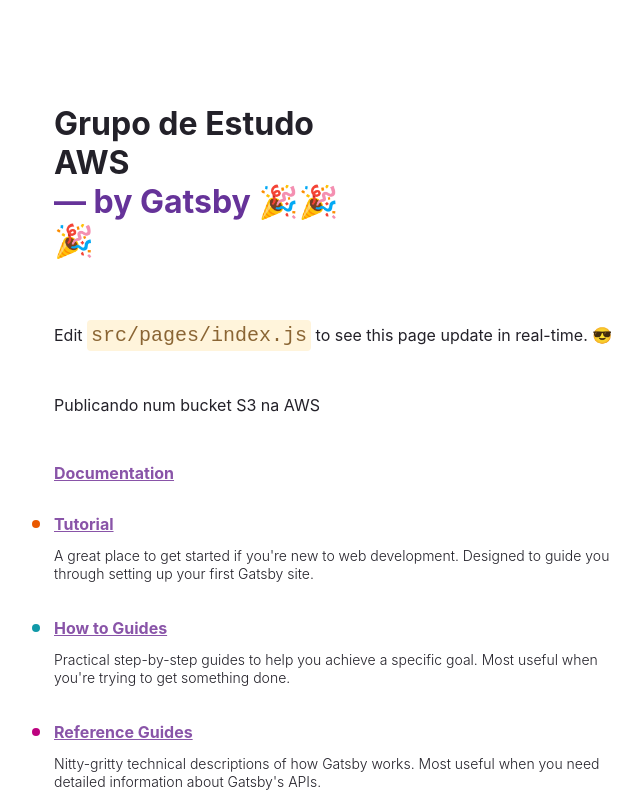
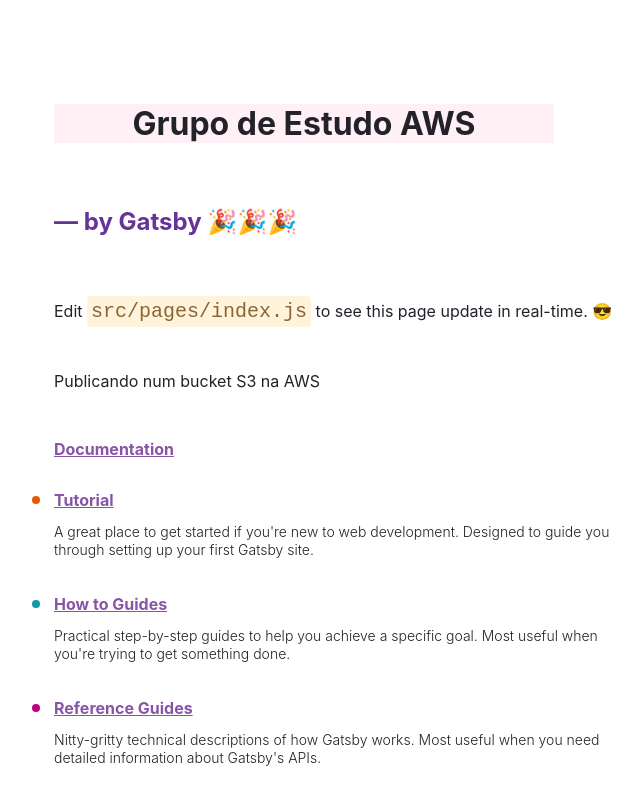
Before and after one commit to trilhalabs/linha-montagem-site, a Gatsby site: page / in a window 1280 px wide. Shown: the top 793 px of the page, without its empty margins (50-692 px from the left). Built offline with nearby package versions, Linux system fonts and the light colour scheme; Gatsby itself is replaced by a stand-in of ours.

Commit message:
teste final grupo de estudo

```diff
--- /dev/null
+++ b/gatsby-browser.js
@@ -0,0 +1 @@
+import "./src/styles/global.css"
--- a/src/pages/index.js
+++ b/src/pages/index.js
@@ -9,7 +9,7 @@ const pageStyles = {
 const headingStyles = {
   marginTop: 0,
   marginBottom: 64,
-  maxWidth: 320,
+  maxWidth: 500,
 }
 const headingAccentStyles = {
   color: "#663399",
@@ -132,12 +132,13 @@ const IndexPage = () => {
       <title>Home Page</title>
       <h1 style={headingStyles}>
         Grupo de Estudo AWS
-        <br />
+      </h1>
+      <h2 style={headingStyles}>
         <span style={headingAccentStyles}>— by Gatsby </span>
         <span role="img" aria-label="Party popper emojis">
           🎉🎉🎉
         </span>
-      </h1>
+      </h2>
       <p style={paragraphStyles}>
         Edit <code style={codeStyles}>src/pages/index.js</code> to see this page
         update in real-time.{" "}
--- /dev/null
+++ b/src/styles/global.css
@@ -0,0 +1,5 @@
+h1 {
+    background-color: lavenderblush;
+    text-align: center;
+    width: auto;
+}
```
Also changed, not shown: .gitlab-ci.yml.
